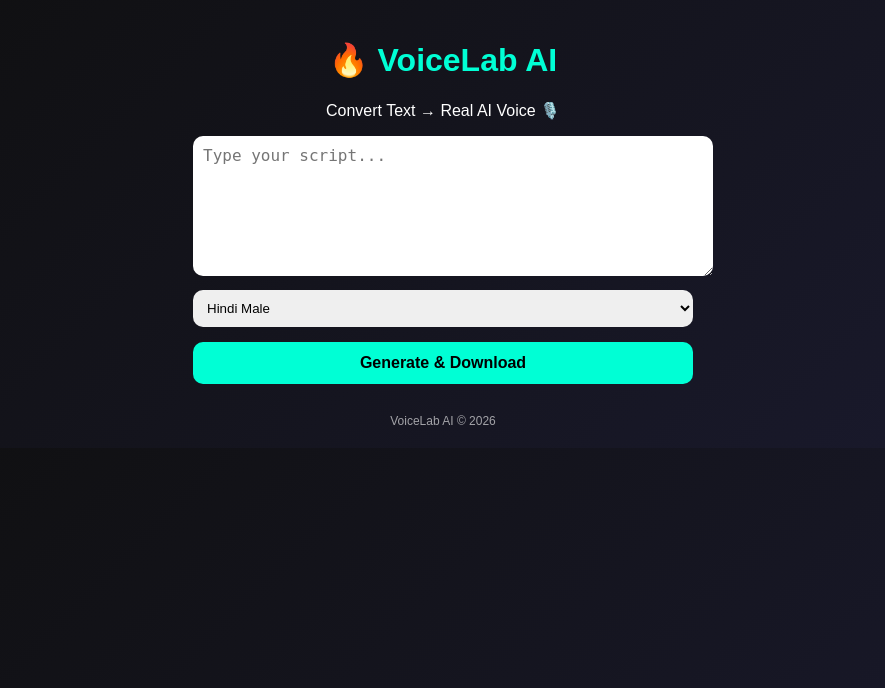
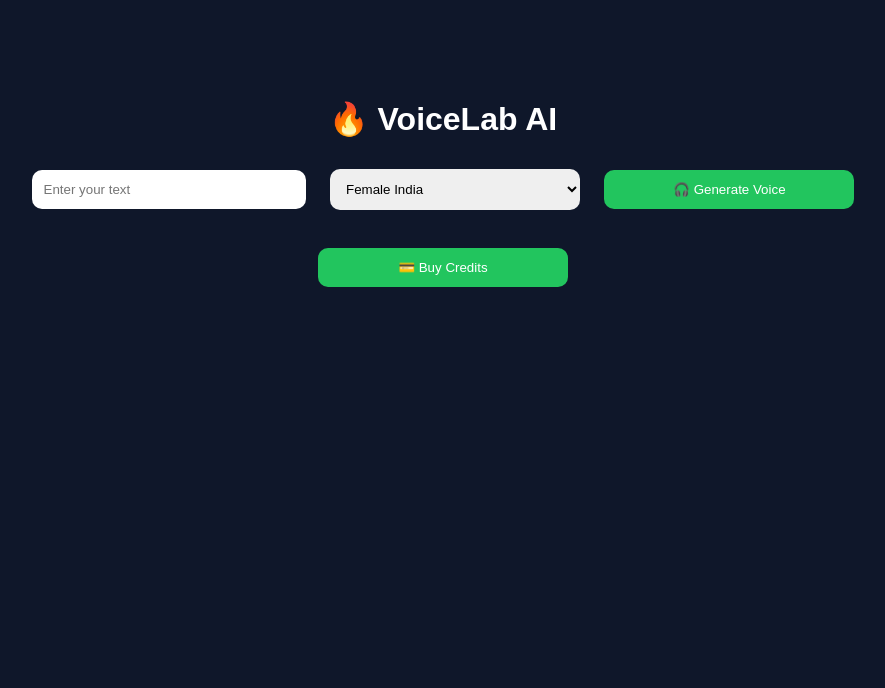
Before and after one commit to mantupatra23-pixel/VoiceLab-AI, a Python web app: template templates/index.html in a window 1280 px wide. Shown: the top 688 px of the page, without its empty margins (197-1082 px from the left). Run offline with Jinja, Linux system fonts and the light colour scheme; the template is opened without the code that fills it, so the values that code supplies are empty.

Commit message:
final frontend

```diff
--- /dev/null
+++ b/static/style.css
@@ -0,0 +1,24 @@
+body{
+    background:#0f172a;
+    color:white;
+    font-family:sans-serif;
+    text-align:center;
+}
+
+.container{
+    margin-top:100px;
+}
+
+input, select, button{
+    padding:12px;
+    margin:10px;
+    border-radius:10px;
+    border:none;
+    width:250px;
+}
+
+button{
+    background:#22c55e;
+    color:white;
+    cursor:pointer;
+}
--- a/templates/index.html
+++ b/templates/index.html
@@ -2,134 +2,62 @@
 <html>
 <head>
     <title>VoiceLab AI</title>
-  <meta name="viewport" content="width=device-width, initial-scale=1.0">
-
-  <style>
-    body {
-      margin: 0;
-      font-family: Arial;
-      background: linear-gradient(135deg, #0f0f0f, #1a1a2e);
-      color: white;
-      text-align: center;
-    }
-
-    .container {
-      padding: 20px;
-      max-width: 500px;
-      margin: auto;
-    }
-
-    h1 {
-      color: #00ffd5;
-    }
-
-    textarea {
-      width: 100%;
-      height: 120px;
-      border-radius: 10px;
-      border: none;
-      padding: 10px;
-      font-size: 16px;
-    }
-
-    select {
-      width: 100%;
-      padding: 10px;
-      margin-top: 10px;
-      border-radius: 10px;
-      border: none;
-    }
-
-    button {
-      width: 100%;
-      padding: 12px;
-      margin-top: 15px;
-      border: none;
-      border-radius: 10px;
-      background: #00ffd5;
-      color: black;
-      font-size: 16px;
-      font-weight: bold;
-      cursor: pointer;
-    }
-
-    button:hover {
-      background: #00c2a8;
-    }
-
-    .footer {
-      margin-top: 30px;
-      font-size: 12px;
-      opacity: 0.6;
-    }
-
-    .loader {
-      display: none;
-      margin-top: 10px;
-    }
-  </style>
+    <link rel="stylesheet" href="/static/style.css">
 </head>
 
 <body>
 
 <div class="container">
+    <h1>🔥 VoiceLab AI</h1>
 
-  <h1>🔥 VoiceLab AI</h1>
-  <p>Convert Text → Real AI Voice 🎙️</p>
-
-  <textarea id="text" placeholder="Type your script..."></textarea>
+    <input id="text" placeholder="Enter your text">
 
     <select id="voice">
-    <option value="hi-IN-MadhurNeural">Hindi Male</option>
-    <option value="hi-IN-SwaraNeural">Hindi Female</option>
-    <option value="en-US-GuyNeural">English Male</option>
-    <option value="en-US-JennyNeural">English Female</option>
+        <option value="female_india">Female India</option>
+        <option value="male_india">Male India</option>
+        <option value="hindi_female">Hindi Female</option>
+        <option value="hindi_male">Hindi Male</option>
     </select>
 
-  <button onclick="generate()">Generate & Download</button>
+    <button onclick="generate()">🎧 Generate Voice</button>
 
-  <div class="loader" id="loader">⏳ Generating...</div>
+    <a id="download" style="display:none;">⬇ Download</a>
 
-  <div class="footer">
-    VoiceLab AI © 2026
-  </div>
+    <br><br>
 
+    <button onclick="buyCredits()">💳 Buy Credits</button>
 </div>
 
 <script>
-function generate() {
+async function generate(){
     let text = document.getElementById("text").value;
-  let voice = document.getElementById("voice").value;
 
-  if(text.trim() === ""){
-    alert("Enter text first!");
+    let res = await fetch("/generate",{
+        method:"POST",
+        headers:{"Content-Type":"application/json"},
+        body:JSON.stringify({text:text})
+    });
+
+    if(res.status != 200){
+        alert("Login or No Credits");
         return;
     }
 
-  document.getElementById("loader").style.display = "block";
+    let blob = await res.blob();
+    let url = URL.createObjectURL(blob);
 
-  let formData = new FormData();
-  formData.append("text", text);
-  formData.append("voice", voice);
+    let link = document.getElementById("download");
+    link.href = url;
+    link.style.display = "block";
+}
 
-  fetch("/generate", {
-    method: "POST",
-    body: formData
-  })
-  .then(res => res.blob())
-  .then(blob => {
-    document.getElementById("loader").style.display = "none";
+async function buyCredits(){
+    let res = await fetch("/create-order",{
+        method:"POST"
+    });
 
-    let url = window.URL.createObjectURL(blob);
-    let a = document.createElement("a");
-    a.href = url;
-    a.download = "voice.mp3";
-    a.click();
-  })
-  .catch(() => {
-    document.getElementById("loader").style.display = "none";
-    alert("Error generating voice!");
-  });
+    let data = await res.json();
+    alert("Order Created ₹49 (Demo)");
 }
 </script>
 
```
Also changed, not shown: script.js (added, +21 -0 lines). Lines whose indentation alone changed are shown as unchanged.
